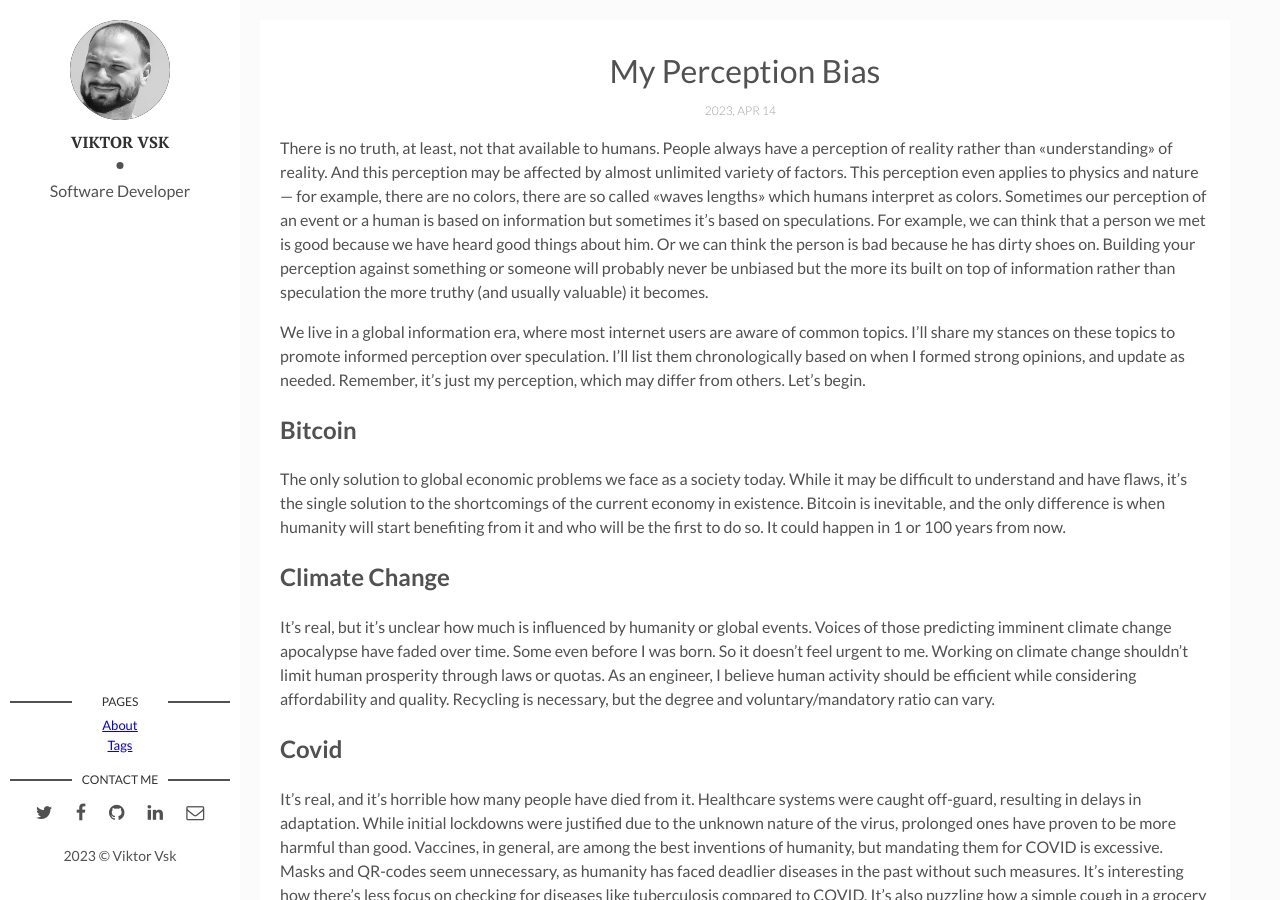
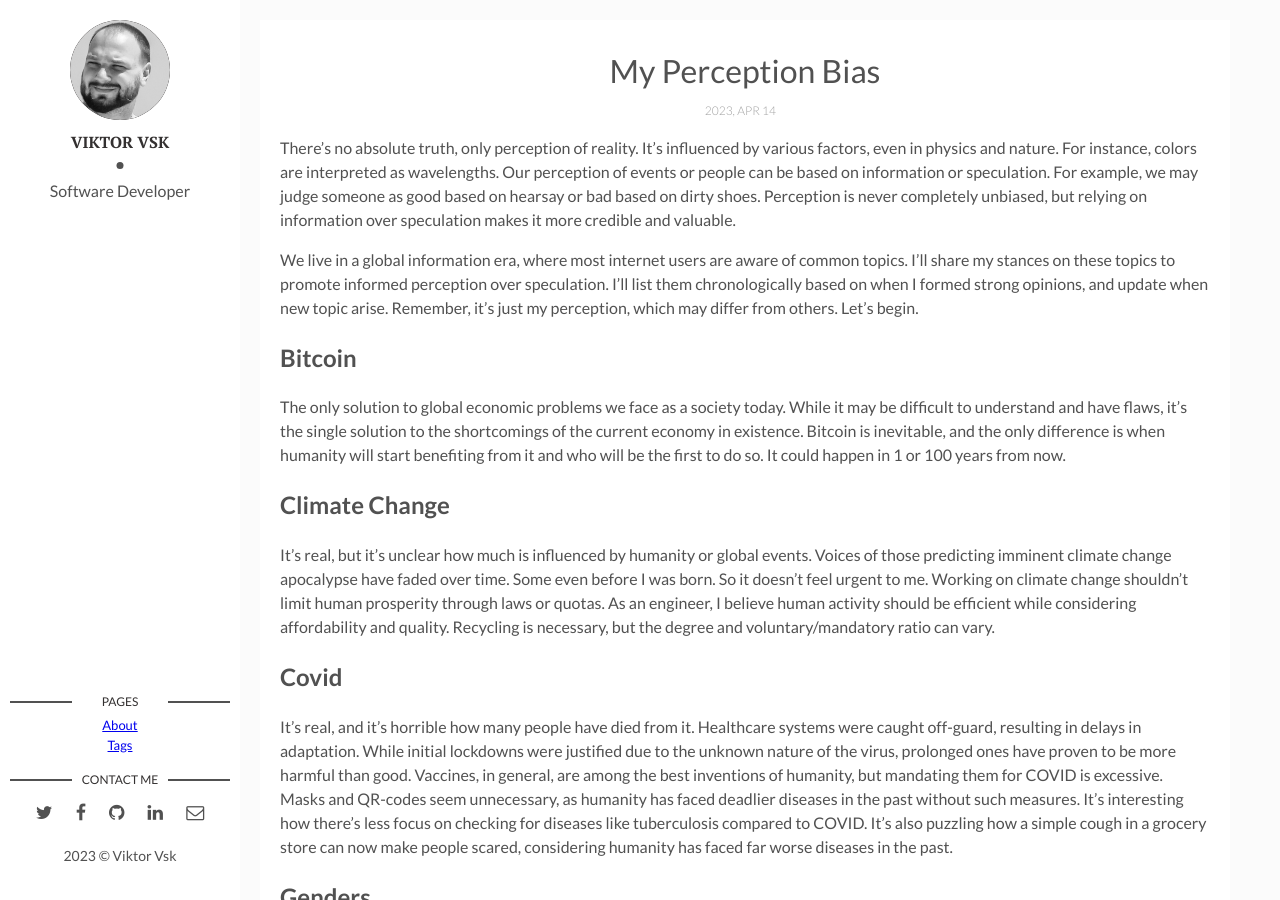
Before and after one commit to viktorvsk/viktorvsk.com, a Jekyll site: the page built from _posts/2023-04-14-my-perception-bias.md, in a window 1280 px wide and 900 px high. Built offline with Jekyll 4.4.1, drawn with Linux system fonts in a browser that asks for light colours.

Commit message:
Slightly change wordings

```diff
--- a/_posts/2023-04-14-my-perception-bias.md
+++ b/_posts/2023-04-14-my-perception-bias.md
@@ -7,21 +7,48 @@ img:  # Add image post (optional)
 tags: ['Bitcoin', 'Ukraine', 'AI', 'personal']
 ---
 
-There is no truth, at least, not that available to humans. People always have a perception of reality rather than «understanding» of reality. And this perception may be affected by almost unlimited variety of factors. This perception even applies to physics and nature — for example, there are no colors, there are so called «waves lengths» which humans interpret as colors. Sometimes our perception of an event or a human is based on information but sometimes it’s based on speculations. For example, we can think that a person we met is good because we have heard good things about him. Or we can think the person is bad because he has dirty shoes on. Building your perception against something or someone will probably never be unbiased but the more its built on top of information rather than speculation the more truthy (and usually valuable) it becomes.
+There's no absolute truth, only perception of reality.
+It's influenced by various factors, even in physics and nature.
+For instance, colors are interpreted as wavelengths.
+Our perception of events or people can be based on information or speculation.
+For example, we may judge someone as good based on hearsay or bad based on dirty shoes.
+Perception is never completely unbiased, but relying on information over speculation makes it more credible and valuable.
 
-We live in a global information era, where most internet users are aware of common topics. I'll share my stances on these topics to promote informed perception over speculation. I'll list them chronologically based on when I formed strong opinions, and update as needed. Remember, it's just my perception, which may differ from others. Let's begin.
+We live in a global information era, where most internet users are aware of common topics.
+I'll share my stances on these topics to promote informed perception over speculation.
+I'll list them chronologically based on when I formed strong opinions, and update when new topic arise.
+Remember, it's just my perception, which may differ from others. Let's begin.
 
 ## Bitcoin
-The only solution to global economic problems we face as a society today. While it may be difficult to understand and have flaws, it's the single solution to the shortcomings of the current economy in existence. Bitcoin is inevitable, and the only difference is when humanity will start benefiting from it and who will be the first to do so. It could happen in 1 or 100 years from now.
+The only solution to global economic problems we face as a society today.
+While it may be difficult to understand and have flaws, it's the single solution to the shortcomings of the current economy in existence.
+Bitcoin is inevitable, and the only difference is when humanity will start benefiting from it and who will be the first to do so.
+It could happen in 1 or 100 years from now.
 
 ## Climate Change
-It's real, but it's unclear how much is influenced by humanity or global events. Voices of those predicting imminent climate change apocalypse have faded over time. Some even before I was born. So it doesn't feel urgent to me. Working on climate change shouldn't limit human prosperity through laws or quotas. As an engineer, I believe human activity should be efficient while considering affordability and quality. Recycling is necessary, but the degree and voluntary/mandatory ratio can vary.
+It's real, but it's unclear how much is influenced by humanity or global events.
+Voices of those predicting imminent climate change apocalypse have faded over time.
+Some even before I was born.
+So it doesn't feel urgent to me.
+Working on climate change shouldn't limit human prosperity through laws or quotas.
+As an engineer, I believe human activity should be efficient while considering affordability and quality.
+Recycling is necessary, but the degree and voluntary/mandatory ratio can vary.
 
 ## Covid
-It's real, and it's horrible how many people have died from it. Healthcare systems were caught off-guard, resulting in delays in adaptation. While initial lockdowns were justified due to the unknown nature of the virus, prolonged ones have proven to be more harmful than good. Vaccines, in general, are among the best inventions of humanity, but mandating them for COVID is excessive. Masks and QR-codes seem unnecessary, as humanity has faced deadlier diseases in the past without such measures. It's interesting how there's less focus on checking for diseases like tuberculosis compared to COVID. It's also puzzling how a simple cough in a grocery store can now make people scared, considering humanity has faced far worse diseases in the past.
+It's real, and it's horrible how many people have died from it.
+Healthcare systems were caught off-guard, resulting in delays in adaptation.
+While initial lockdowns were justified due to the unknown nature of the virus, prolonged ones have proven to be more harmful than good.
+Vaccines, in general, are among the best inventions of humanity, but mandating them for COVID is excessive.
+Masks and QR-codes seem unnecessary, as humanity has faced deadlier diseases in the past without such measures.
+It's interesting how there's less focus on checking for diseases like tuberculosis compared to COVID.
+It's also puzzling how a simple cough in a grocery store can now make people scared, considering humanity has faced far worse diseases in the past.
 
 ## Genders
-It's fine to live life as one wants. People should be respectful to others regardless of conditions such as race or gender. Personally, I find it insulting to be referred to as «they» since my name and photo should suffice for identification. It's also strange for me to use «they» in writing as my native language has more explicit gender usage (e.g., a dog is HE and a car is SHE). Although I lack personal experience and there is limited information on the internet, I assume intersex individuals, who may have physical anomalies, face challenges due to the complexities of gender and LGBTQ+ movements.
+It's fine to live life as one wants.
+People should be respectful to others regardless of conditions such as race or gender.
+Personally, I find it insulting to be referred to as «they» since my name and photo should suffice for identification.
+It's also strange for me to use «they» in writing as my native language has more explicit gender usage (e.g., a dog is HE and a car is SHE).
+Although I lack personal experience and there is limited information on the internet, I assume intersex individuals, who may have physical anomalies, face challenges due to the complexities of gender and LGBTQ+ movements.
 
 ## Ukraine
 rusia invaded Ukraine in 2022.
--- a/docs/index.html
+++ b/docs/index.html
@@ -119,7 +119,7 @@
 
   <div class="post-content">
     <h2 class="post-title"><a href="/my-perception-bias/">My Perception Bias</a></h2>
-    <p>There is no truth, at least, not that available to humans. People always have a...</p>
+    <p>There’s no absolute truth, only perception of reality. It’s influenced by various factors, even in...</p>
     <span class="post-date">2023, Apr 14&nbsp;&nbsp;&nbsp;—&nbsp;</span>
     <span class="post-words">4 minute read</span>
   </div>
```
Also changed, not shown: docs/my-perception-bias/index.html (+33 -6 lines).
